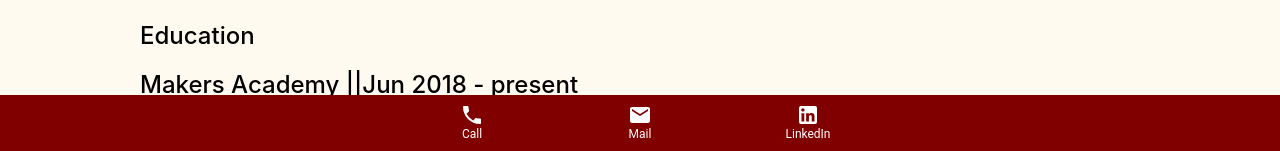
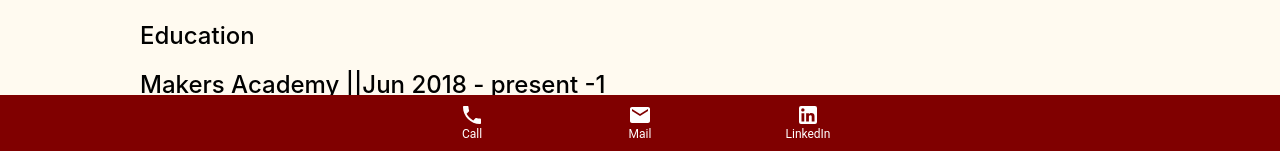
Before and after one commit to perrinjack/portfolio, a React (Create React App) app: page / in a window 1280 px wide. Shown: the part 649-800 px from the top of the page. Built offline with nearby package versions, Linux system fonts and the light colour scheme; the HTML template or start-up script is replaced by a standard one.

Commit message:
Signing off

```diff
--- a/package.json
+++ b/package.json
@@ -27,7 +27,7 @@
     "typescript": "^3.7.5"
   },
   "scripts": {
-    "start": "node server.js",
+    "start": "react-scripts start",
     "build": "react-scripts build",
     "test": "react-scripts test",
     "eject": "react-scripts eject"
--- a/src/components/experience.tsx
+++ b/src/components/experience.tsx
@@ -2,6 +2,7 @@
 import ReactMarkdown from 'react-markdown';
 import '../App.scss';
 import Project from './project';
+import ProjectExpand from './projectExpand';
 import '../styles/experience.scss';
 
 type EmployerCardProps = {
@@ -40,7 +41,7 @@
     <div className="experience">
       <div className="experience-title">{subtitle}</div>
       <div className="experience-title">
-        {title}||{from} - {to}{' '}
+        {title}||{from} - {to}{' '} {expandedProjects}
       </div>
       <ReactMarkdown className="code-block" source={summary} />
       <div className="project-container">
--- /dev/null
+++ b/src/components/projectExpand.tsx
@@ -0,0 +1,32 @@
+import React from 'react';
+import ReactMarkdown from 'react-markdown';
+import '../styles/project.scss';
+import '../App.scss';
+
+type DataProps = {
+  project: {
+    name: string;
+    role: string;
+    from: string;
+    to: string;
+    id: number;
+  }[];
+};
+
+const ProjectExpand = ({ project }: DataProps) => {
+  return (
+    <>
+      <div className="project-popup code-block dark-theme">
+        <div className="project-details">
+          <div className="project-popup-close"></div>
+
+          <ReactMarkdown className="description indented-text">
+            hello world
+          </ReactMarkdown>
+        </div>
+      </div>
+    </>
+  );
+};
+
+export default ProjectExpand;
```
Also changed, not shown: 1 other file (tests, documents, lock files or other folders).
